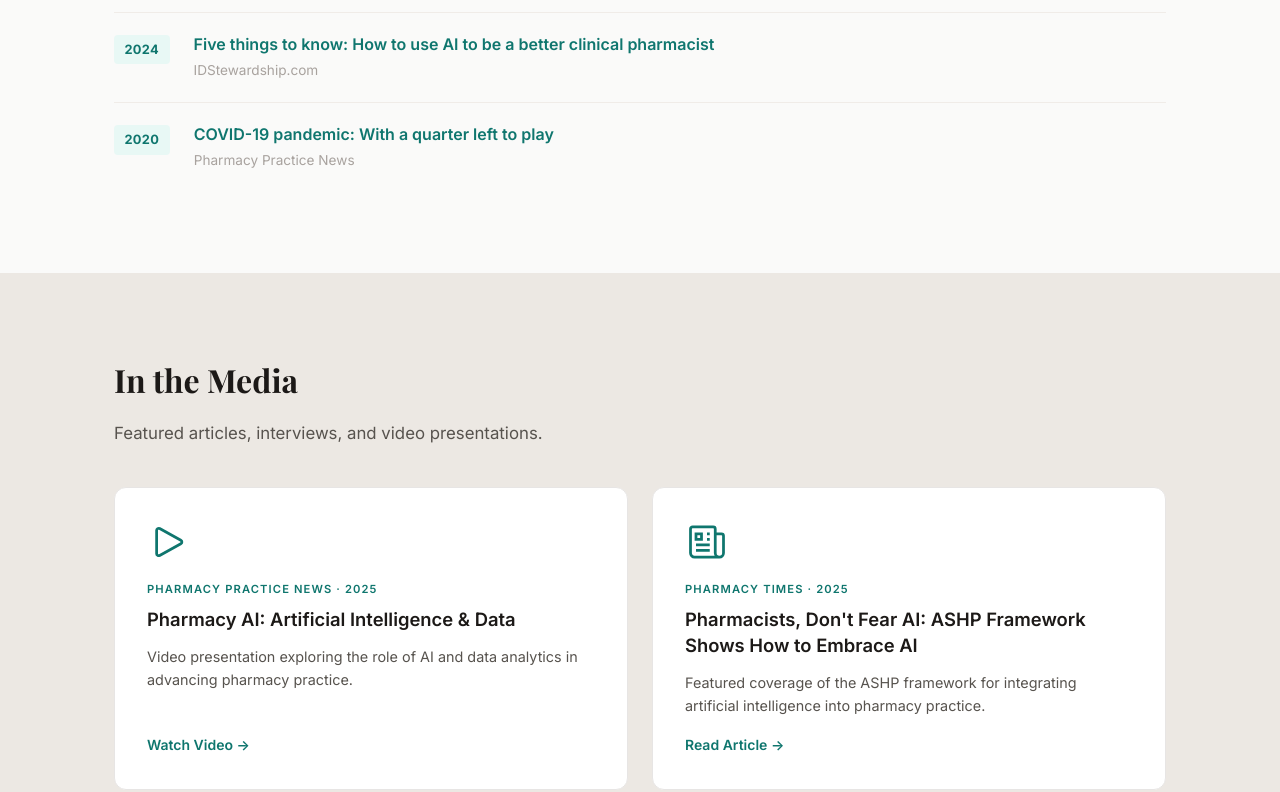
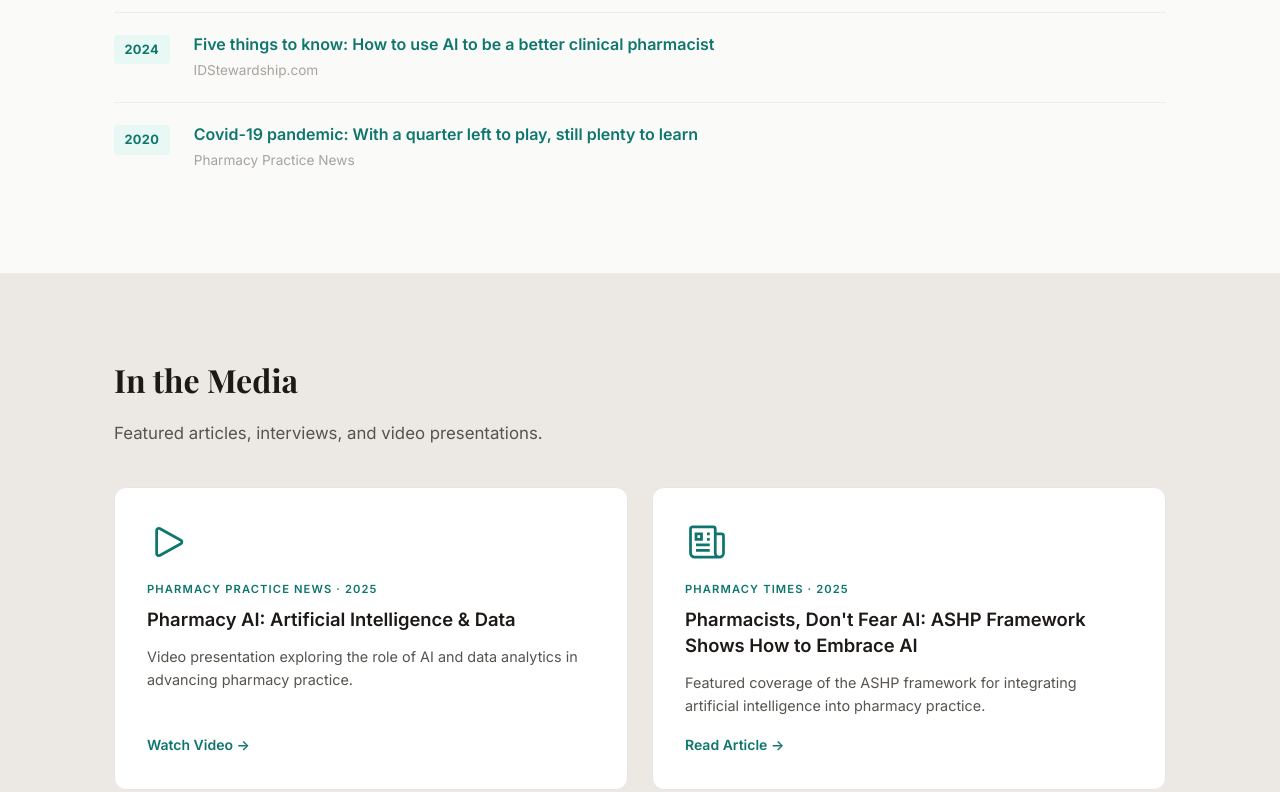
Before and after one commit to ssmoke21/professional-site, a website: page index.html in a window 1280 px wide. Shown: the part 5940-6732 px from the top of the page. Drawn offline with nearby package versions, Linux system fonts and the light colour scheme.

Commit message:
Update Covid-19 quarter article to full title
Co-Authored-By: Claude Sonnet 4.6 <noreply@anthropic.com>

```diff
--- a/index.html
+++ b/index.html
@@ -469,7 +469,7 @@
         <div class="pub-item" data-category="covid">
           <span class="pub-year">2020</span>
           <div class="pub-details">
-            <h3><a href="https://www.pharmacypracticenews.com/Digital-Issue/Article/08-20/Pharmacy-Practice-News-August-2020/59186" target="_blank" rel="noopener noreferrer">COVID-19 pandemic: With a quarter left to play</a></h3>
+            <h3><a href="https://www.pharmacypracticenews.com/Digital-Issue/Article/08-20/Pharmacy-Practice-News-August-2020/59186" target="_blank" rel="noopener noreferrer">Covid-19 pandemic: With a quarter left to play, still plenty to learn</a></h3>
             <p class="pub-journal">Pharmacy Practice News</p>
           </div>
         </div>
```
